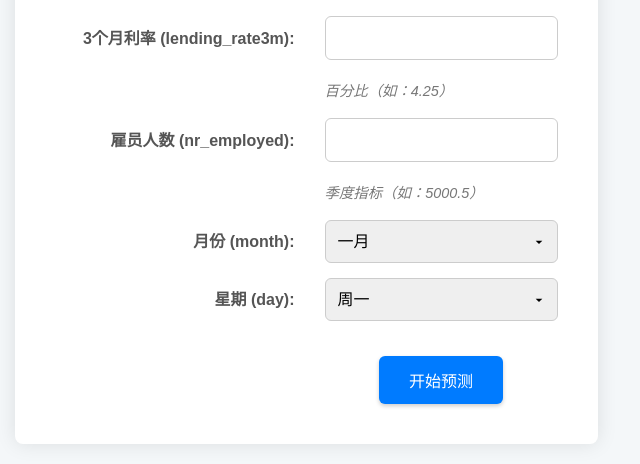
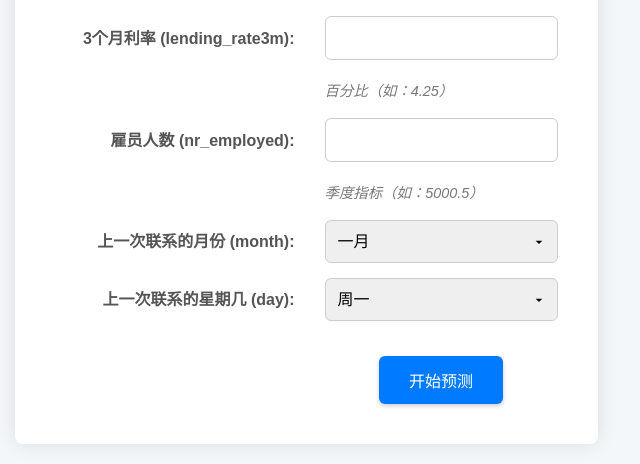
Before and after one commit to LiuCH4NG/bank_customer_subscription_prediction, a Flask app: page / in a window 1280 px wide. Shown: the part 977-1441 px from the top of the page, without its empty margins (334-974 px from the left). Run offline with Flask 3, Linux system fonts and the light colour scheme; parts of the project's set-up code (start-up, migrations or seed data) failed here and were passed over.

Commit message:
更新README和前端，完善赛题说明和模型部署流程

```diff
--- a/templates/index.html
+++ b/templates/index.html
@@ -197,7 +197,7 @@
             <!-- 周期性特征 -->
             <!-- 月份下拉 -->
             <div class="form-group">
-                <label>月份 (month):</label>
+                <label>上一次联系的月份 (month):</label>
                 <select name="month" required>
                     <option value="1">一月</option>
                     <option value="2">二月</option>
@@ -216,7 +216,7 @@
 
             <!-- 星期下拉 -->
             <div class="form-group">
-                <label>星期 (day):</label>
+                <label>上一次联系的星期几 (day):</label>
                 <select name="day" required>
                     <option value="1">周一</option>
                     <option value="2">周二</option>
```
Also changed, not shown: README.md.
